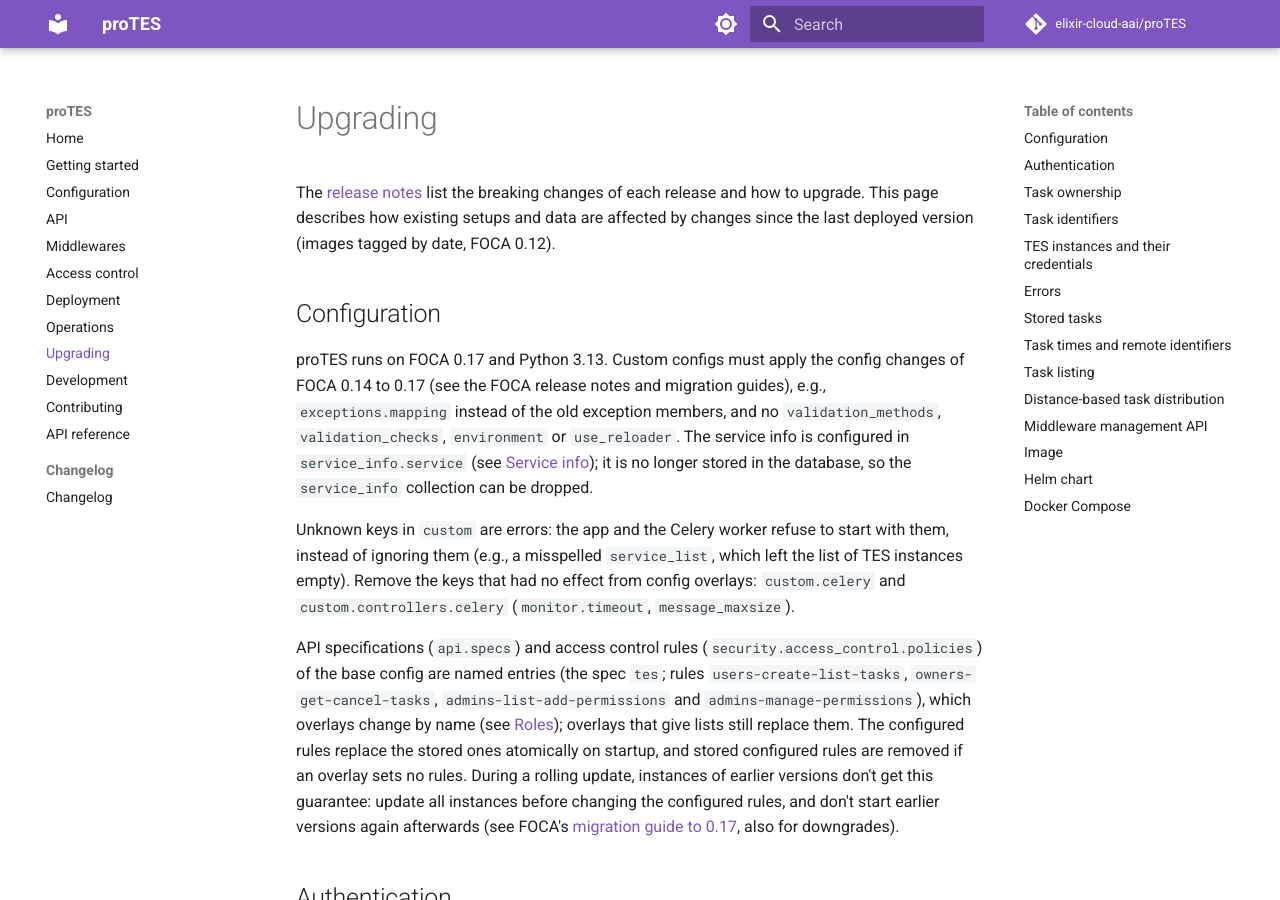
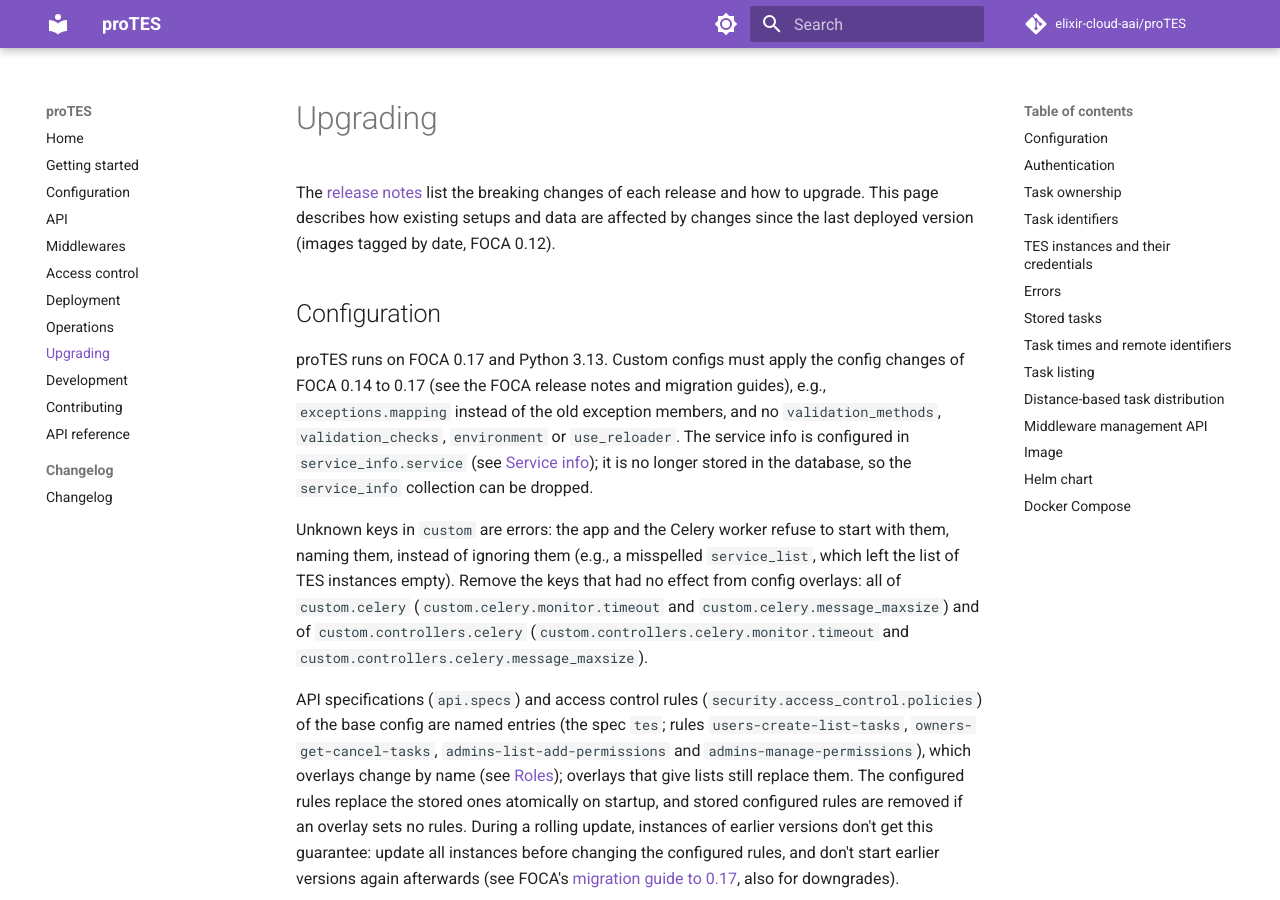
Before and after one commit to elixir-cloud-aai/proTES, an MkDocs documentation site: the page built from docs/upgrading.md, in a window 1280 px wide and 900 px high. Built offline with MkDocs 1.6.1 and Material for MkDocs 9.7.7, drawn with Linux system fonts in a browser that asks for light colours; comment, search, counter and statistics services are not loaded.

Commit message:
docs: name the removed config keys in full
Review fixes: list the removed keys by full path in the upgrade notes,
name the camelCase storeLogs in the docstring, and reuse the helper
for the base config in the tests.

Co-Authored-By: Claude Opus 5.5 <noreply@anthropic.com>

```diff
--- a/docs/upgrading.md
+++ b/docs/upgrading.md
@@ -17,10 +17,13 @@ info](configuration.md#service-info)); it is no longer stored in the
 database, so the `service_info` collection can be dropped.
 
 Unknown keys in `custom` are errors: the app and the Celery worker refuse
-to start with them, instead of ignoring them (e.g., a misspelled
-`service_list`, which left the list of TES instances empty). Remove the
-keys that had no effect from config overlays: `custom.celery` and
-`custom.controllers.celery` (`monitor.timeout`, `message_maxsize`).
+to start with them, naming them, instead of ignoring them (e.g., a
+misspelled `service_list`, which left the list of TES instances empty).
+Remove the keys that had no effect from config overlays: all of
+`custom.celery` (`custom.celery.monitor.timeout` and
+`custom.celery.message_maxsize`) and of `custom.controllers.celery`
+(`custom.controllers.celery.monitor.timeout` and
+`custom.controllers.celery.message_maxsize`).
 
 API specifications (`api.specs`) and access control rules
 (`security.access_control.policies`) of the base config are named entries
```
Also changed, not shown: 2 other files.
